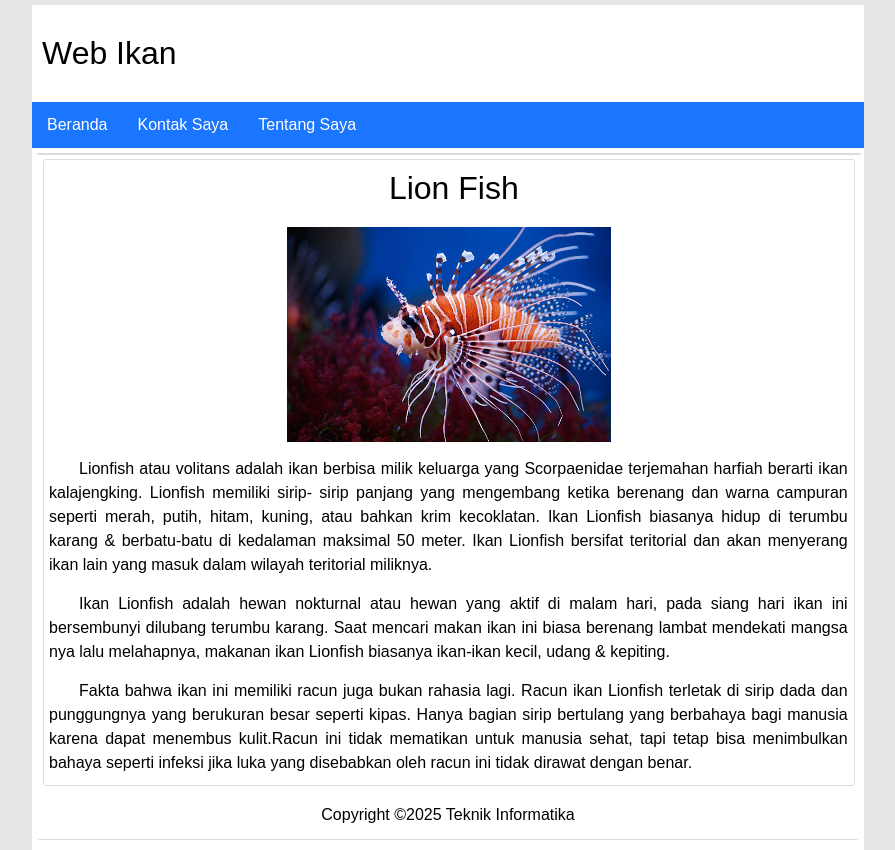
After one commit to Windy230210053/Projectweb_windy, a PHP site: page /lion-fish.html in a window 1280 px wide. The commit adds this page. Shown: the whole page, without its empty margins (192-1087 px from the left). Run offline with PHP 8.4, Linux system fonts and the light colour scheme.

Commit message:
Add files via upload

```diff
--- a/Pertemuan3/Web ikan/index.html
+++ b/Pertemuan3/Web ikan/index.html
@@ -31,7 +31,7 @@
           </p>
         </div>
         <div class="konten">
-          <a href="ikan-badut.html"
+          <a href="ikan-badut.html" ;o
             ><img src="img/ikan badut.jpg" alt="Ikan Badut"
           /></a>
           <div class="judul">
--- /dev/null
+++ b/Pertemuan3/Web ikan/lion-fish.html
@@ -0,0 +1,60 @@
+<!DOCTYPE html>
+<html lang="en">
+  <head>
+    <meta charset="UTF-8" />
+    <meta name="viewport" content="width=device-width, initial-scale=1.0" />
+    <meta http-equiv="X-UA-Compatible" content="ie=edge" />
+    <link rel="stylesheet" href="style.css" type="text/css" />
+
+    <title>Lion fish</title>
+  </head>
+  <body>
+    <div class="container">
+      <header>
+        <div class="logo">Web Ikan</div>
+      </header>
+      <nav>
+        <ul>
+          <li><a href="index.html">Beranda</a></li>
+          <li><a href="kontak-saya.html">Kontak Saya</a></li>
+          <li><a href="tentang-saya.html">Tentang Saya</a></li>
+        </ul>
+      </nav>
+      <article>
+        <div class="isi">
+          <div class="judul">Lion Fish</div>
+          <img src="img/lion fish.jpg" alt="" width="245" height="140" />
+
+          <p>
+            Lionfish atau volitans adalah ikan berbisa milik keluarga yang
+            Scorpaenidae terjemahan harfiah berarti ikan kalajengking. Lionfish
+            memiliki sirip- sirip panjang yang mengembang ketika berenang dan
+            warna campuran seperti merah, putih, hitam, kuning, atau bahkan krim
+            kecoklatan. Ikan Lionfish biasanya hidup di terumbu karang &
+            berbatu-batu di kedalaman maksimal 50 meter. Ikan Lionfish bersifat
+            teritorial dan akan menyerang ikan lain yang masuk dalam wilayah
+            teritorial miliknya.
+          </p>
+
+          <p>
+            Ikan Lionfish adalah hewan nokturnal atau hewan yang aktif di malam
+            hari, pada siang hari ikan ini bersembunyi dilubang terumbu karang.
+            Saat mencari makan ikan ini biasa berenang lambat mendekati mangsa
+            nya lalu melahapnya, makanan ikan Lionfish biasanya ikan-ikan kecil,
+            udang & kepiting.
+          </p>
+          <p>
+            Fakta bahwa ikan ini memiliki racun juga bukan rahasia lagi. Racun
+            ikan Lionfish terletak di sirip dada dan punggungnya yang berukuran
+            besar seperti kipas. Hanya bagian sirip bertulang yang berbahaya
+            bagi manusia karena dapat menembus kulit.Racun ini tidak mematikan
+            untuk manusia sehat, tapi tetap bisa menimbulkan bahaya seperti
+            infeksi jika luka yang disebabkan oleh racun ini tidak dirawat
+            dengan benar.
+          </p>
+        </div>
+      </article>
+      <footer>Copyright &copy;2025 Teknik Informatika</footer>
+    </div>
+  </body>
+</html>
--- a/Pertemuan3/Web ikan/style.css
+++ b/Pertemuan3/Web ikan/style.css
@@ -19,6 +19,7 @@ body {
   padding: 30px 0 30px 10px;
 }
 nav ul {
+  background-color: #1a75ff;
   list-style-type: none;
   margin: 0;
   padding: 0;
@@ -32,7 +33,6 @@ nav li {
 nav li a {
   display: inline-block;
   color: #fff;
-  text-align: center;
   padding: 14px 15px;
   text-decoration: none;
 }
@@ -46,7 +46,7 @@ article {
   width: 98.8%;
   height: auto;
   border-radius: 3px;
-  margin: 5px;
+  margin: 5px 5px 5px 5px;
   border: 1px solid gainsboro;
   clear: both;
 }
@@ -59,16 +59,20 @@ article p {
 article .konten {
   width: 23.5%;
   height: auto;
-  margin: 5px;
+  margin: 5px 5px 5px 5px;
   border-radius: 3px;
   border: 1px solid gainsboro;
   float: left;
 }
 
+.judul {
+  text-align: center;
+}
+
 article .isi {
   width: 98.5%;
   height: auto;
-  margin: 5px;
+  margin: 5px 5px 5px 5px;
   border-radius: 3px;
   border: 1px solid gainsboro;
   float: left;
@@ -79,23 +83,57 @@ article .isi .judul {
   margin-bottom: 10px;
   margin-left: 10px;
   margin-top: 10px;
+  text-align: center;
 }
 
 article .isi p {
   margin-top: 0;
+  text-align: justify;
+  clear: both;
+  margin-bottom: 5px;
+}
+
+.isi p:first-letter {
+  margin-left: 30px;
 }
 
 article .isi img {
   float: left;
-  margin: 5px;
+  margin: 10px;
+  width: 40%;
+  height: 20%;
+  margin-left: 30%;
 }
 
 article .konten img {
   width: 95.8%;
   height: 150px;
-  margin: 5px;
+  margin: 5px 5px 5px 5px;
 }
 
 article .konten:hover {
   opacity: 0.9;
 }
+
+article .konten .judul a {
+  margin-left: 5px;
+  text-decoration: none;
+  font-size: x-large;
+  color: #020101;
+}
+
+article .konten a:hover {
+  opacity: 0.9;
+}
+
+footer {
+  clear: both;
+  width: 98.8%;
+  height: auto;
+  text-align: center;
+  margin: 5px 5px 5px 5px;
+  border-radius: 3px;
+  border-bottom: 1px solid gainsboro;
+  padding-top: 15px;
+  padding-bottom: 15px;
+}
```
Also changed, not shown: Pertemuan3/Web ikan/ikan-badut.html (added, +61 -0 lines), Pertemuan3/Web ikan/moorish-idol.html (added, +53 -0 lines), Pertemuan3/Web ikan/penyu.html (added, +55 -0 lines).
